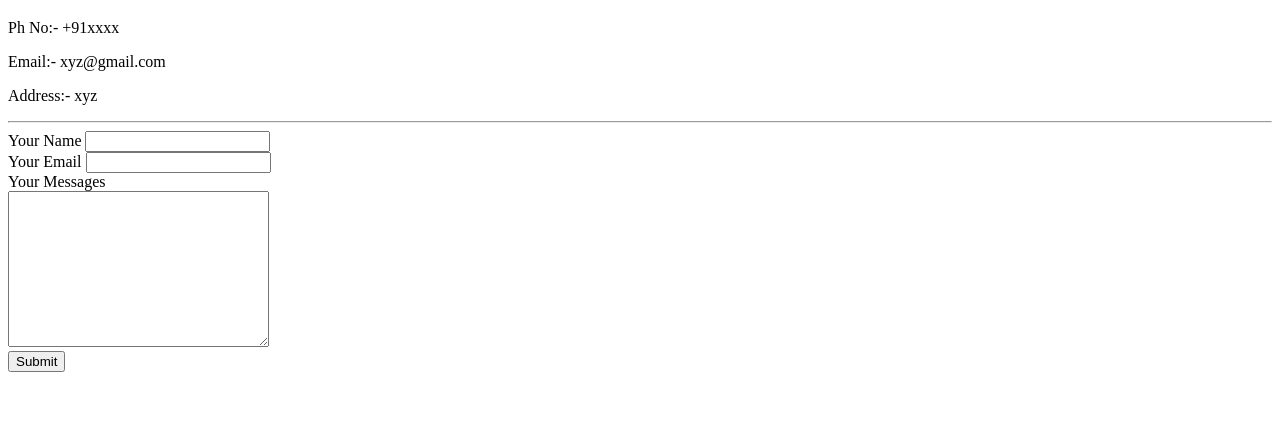
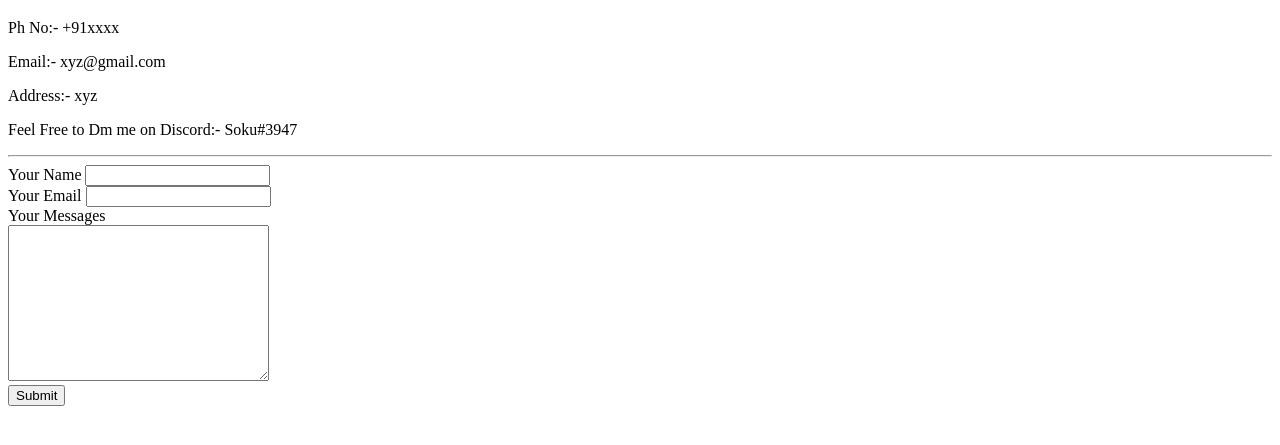
Before and after one commit to s196k11/cv, a plain HTML site: page contactme.html in a window 1280 px wide. Shown: the part 61-506 px from the top of the page. Drawn offline with Linux system fonts and the light colour scheme.

Commit message:
Completing

```diff
--- a/contactme.html
+++ b/contactme.html
@@ -9,6 +9,7 @@
     <p>Ph No:- +91xxxx</p>
     <p>Email:- xyz@gmail.com</p>
     <p>Address:- xyz</p>
+    <p>Feel Free to Dm me on Discord:- Soku#3947</p>
     <hr>
 
     <form action="mailto:md7196967@gmail.com" method="post" enctype="text/plain">
```
